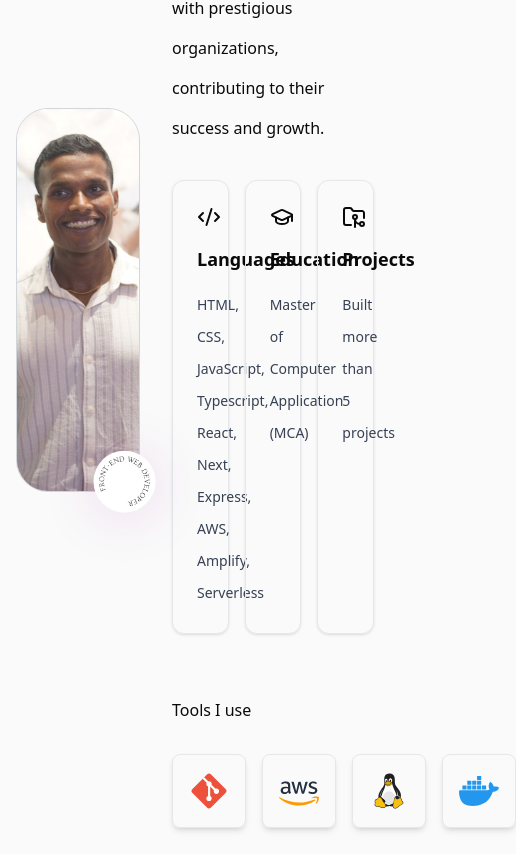
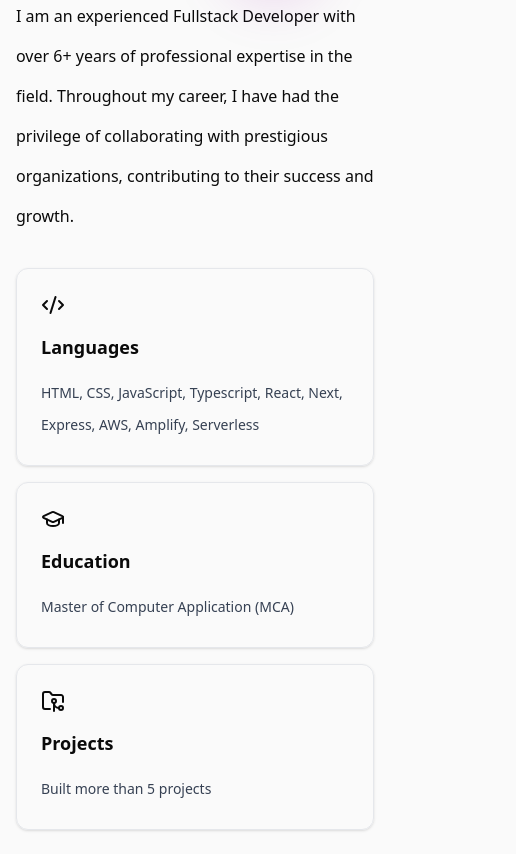
Before and after one commit to subashf23s/github-profile-subash, a React (Vite) app: page / in a window 390 px wide. Shown: the part 1330-2184 px from the top of the page, 516 px wide, since content can reach past the window. Built offline with nearby package versions, Linux system fonts and the light colour scheme.

Commit message:
responsive about me

```diff
--- a/src/components/section/about-me.tsx
+++ b/src/components/section/about-me.tsx
@@ -14,12 +14,12 @@ const AboutMe = () => {
         <p>Introduction</p>
         <h2 className="text-5xl py-4">About me</h2>
       </div>
-      <div className="grid grid-cols-5 gap-8 items-center">
-        <div className="col-span-2">
+      <div className="flex flex-col md:grid md:grid-cols-5 gap-8 items-center">
+        <div className="md:col-span-2 ">
           <div className="relative max-w-max">
             <img
               src="./subashphoto.jpg"
-              className="h-96 rounded-4xl border border-gray-300 object-cover"
+              className="h-64 md:h-96 rounded-4xl border border-gray-300 object-cover"
             />
             <div className="absolute right-0 bottom-0  translate-x-1/4 translate-y-1/3 shadow-[0_4px_55px_rgba(149,0,162,0.15)] w-1/2 bg-white rounded-full">
               <img
@@ -36,7 +36,7 @@ const AboutMe = () => {
             had the privilege of collaborating with prestigious organizations,
             contributing to their success and growth.
           </p>
-          <div className="grid grid-cols-3 gap-4 py-8">
+          <div className="grid md:grid-cols-3 gap-4 py-8">
             <Card>
               <Code />
               <CardTitle>Languages</CardTitle>
@@ -58,7 +58,7 @@ const AboutMe = () => {
           </div>
           <div className="py-8">
             <p>Tools I use</p>
-            <ul className="flex items-center gap-4 py-8">
+            <ul className="flex items-center gap-2 md:gap-4 flex-wrap py-8">
               <li className="shadow-md p-4 border border-gray-200 rounded-lg cursor-pointer hover:-translate-y-2 duration-500">
                 <Git />
               </li>
```
